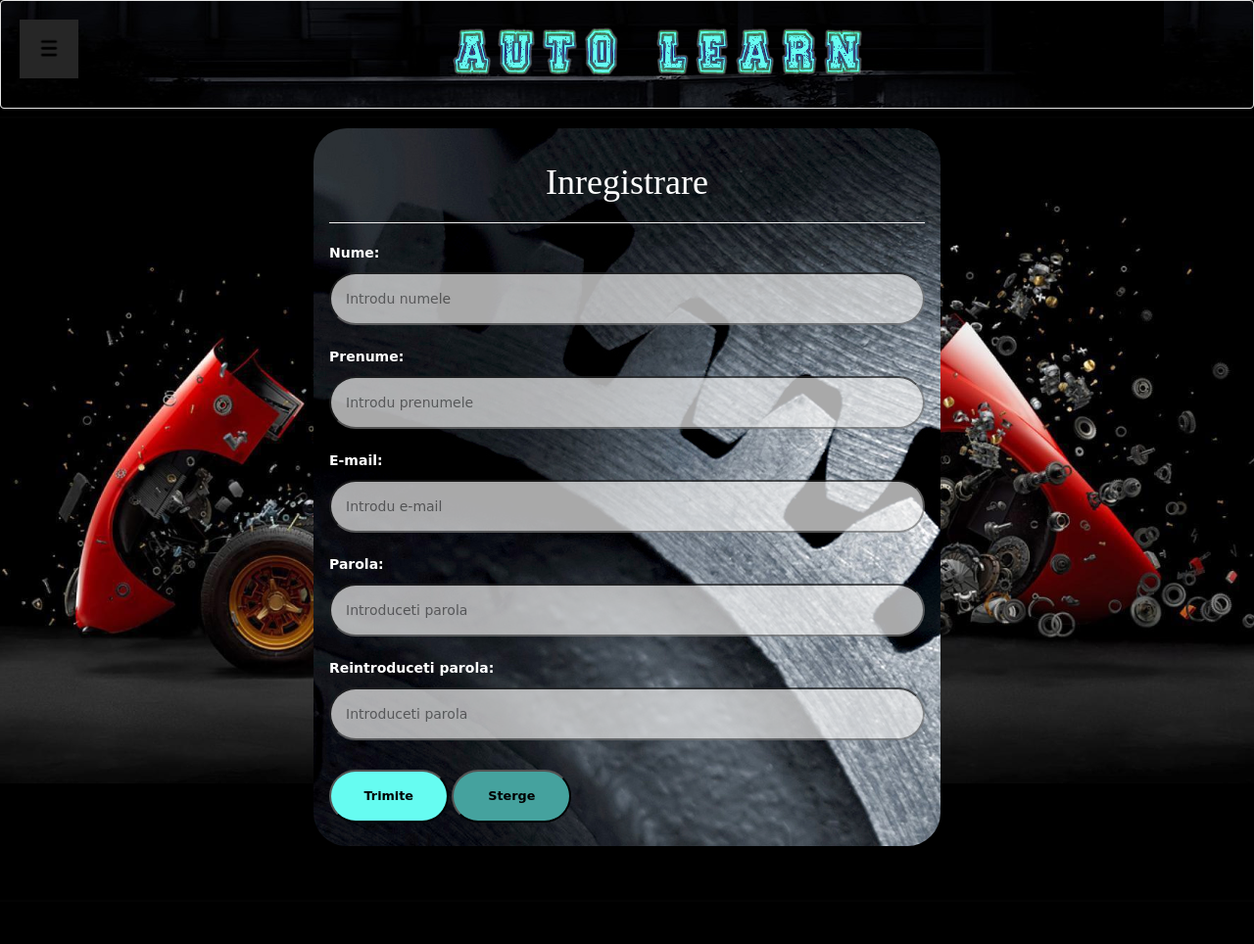
After one commit to NorbertSzogi/Licenta, a PHP site: page /php/signup.php in a window 1280 px wide. The commit adds this page. Shown: the whole page at 98% size. Run offline with PHP 8.4, Linux system fonts and the light colour scheme.

Commit message:
Some front end

```diff
--- /dev/null
+++ b/css/index.css
@@ -0,0 +1,98 @@
+
+html {
+
+}
+.center{
+    margin-left: auto;
+    margin-right: auto;
+}
+body{
+    overflow-x: hidden;
+    background: url("../images/background.jpg") no-repeat center center fixed;
+    -webkit-background-size: cover;
+    -moz-background-size: cover;
+    -o-background-size: cover;
+    background-size: cover;
+}
+
+.well{
+    background-image: url("../images/poza.jpg");
+    display: flex;
+}
+
+.menu{
+    position: relative;
+}
+
+.ani-menu{
+    visibility: hidden;
+    min-width: 120px;
+    left: 0;
+    opacity: 0;
+    position: absolute;
+    transform: translateY(-3em);
+    z-index: -1;
+    transition: all 0.3s ease 0s, visibility 0s linear 0.3s, z-index 0s linear 0.01s;
+}
+
+.menu:focus .ani-menu,
+.menu:focus-within .ani-menu,
+.menu:hover .ani-menu{
+    visibility: visible;
+    opacity: 1;
+    z-index: 1;
+    transform: translateY(0);
+    transition-delay: 0s, 0s, 0.3s;
+}
+
+.menu:hover{
+    visibility: visible;
+    opacity: 1;
+    z-index: 1;
+    transform: translateY(0);
+    transition-delay: 0s, 0s, 0s, 0.3s;
+}
+
+nav a{
+    color: #000;
+    display: block;
+    padding: 15px 15px;
+    text-decoration: none;
+    font-family: "Comic Sans MS";
+    font-weight: bold;
+    font-size: 17px;
+}
+
+.ani-menu a{
+    padding: 20px 20px;
+}
+
+.ani-menu a:hover{
+    background: #45a29e;
+}
+
+
+
+nav ul, nav ul li{
+    list-style: none;
+    padding: 0;
+    margin: 0;
+}
+
+nav > ul{
+    background: #262626;
+    text-align: center;
+}
+
+nav > ul > li{
+    display: inline-block;
+    border-left: 1px solid #000;
+}
+
+nav > ul > li:first-child{
+    border-left: none;
+}
+
+.ani-menu{
+    background: #66fcf1;
+}
--- /dev/null
+++ b/css/signup.css
@@ -0,0 +1,92 @@
+* {
+    box-sizing: border-box;
+}
+
+body{
+    background: url("../images/background.jpg") no-repeat center center fixed;
+    -webkit-background-size: cover;
+    -moz-background-size: cover;
+    -o-background-size: cover;
+    background-size: cover;
+}
+
+.container1{
+    width: 100%;
+    height: 100%;
+}
+
+.container {
+    width:50%;
+    height:100%;
+    padding: 16px;
+    background-image: url("../images/form_bg.jpg");
+    margin:auto;
+    border-radius:34px;
+}
+
+h1.a{
+    font-family: Algerian;
+    color: white;
+}
+
+label{
+    font-family: "Comic Sans MS";
+    color: white;
+}
+
+input[type=text], input[type=password]{
+    width: 100%;
+    padding: 15px;
+    margin: 5px 0 22px 0;
+    display: inline-block;
+    border-radius:34px;
+    background: #f1f1f1;
+    opacity: 70%;
+    font-family: "Comic Sans MS";
+}
+
+input[type=text]:focus, input[type=password]:focus {
+    background-color: #c5c6c7;
+    outline: none;
+}
+
+button.submit, button.reset {
+    color: black;
+    padding: 16px;
+    margin: 8px 0;
+    border-radius:34px;
+    cursor: pointer;
+    width: 20%;
+    font-family: "Comic Sans MS";
+    font-weight: bold;
+    font-size: 1vw;
+}
+
+button.submit{
+    background-color: #66fcf1;
+}
+
+button.reset{
+    background-color: #45a29e;
+}
+
+button.reset:hover{
+    background-color: #1f2833;
+    transition: 0.3s;
+
+}
+
+button.submit:hover{
+    background-color: #45a29e;
+    transition: 0.3s;
+}
+
+button.submit:active{
+    background-color: #1f2833;
+    transition: 0.1s;
+}
+
+button.reset:active{
+    background-color: #0b0c10;
+    transition: 0.1s;
+}
--- /dev/null
+++ b/php/outHeader.php
@@ -0,0 +1,41 @@
+<!DOCTYPE html>
+<html>
+<head>
+
+    <meta charset="utf-8">
+ 	<meta name="viewport" content="width=device-width, initial-scale=1">
+    <link rel="stylesheet" type="text/css" href="../css/index.css">
+    <link rel="stylesheet" type="text/css" href="https://maxcdn.bootstrapcdn.com/bootstrap/3.3.7/css/bootstrap.min.css">
+
+
+</head>
+
+<style>
+    body{
+        background: white;
+    }
+</style>
+
+<body>
+<div class="row">
+    <div class="col-sm-12">
+        <div class="well">
+            <div>
+                <nav>
+                    <ul>
+                        <li class="menu"><a href="#"><img style="width: 30px;" src="/Licenta/images/menu.png"/></a>
+                            <ul class="ani-menu">
+                                <li><a href="#login.php">Log in</a></li>
+                                <li><a href="/Licenta/php/signup.php">Sign up</a></li>
+                                <li><a href="#">About</a></li>
+                            </ul>
+                        </li>
+                    </ul>
+                </nav>
+            </div>
+            <div class="center">
+                <a href="/Licenta/index.php"><img class="center" src="/Licenta/images/titlu.png"/></a>
+            </div>
+        </div>
+    </div>
+</div>
--- /dev/null
+++ b/php/signup.php
@@ -0,0 +1,76 @@
+<?php
+    include("outHeader.php");
+?>
+
+<link rel="stylesheet" type="text/css" href="/Licenta/css/signup.css">
+<form name="form1" action="#programari.php" method="post">
+    <div class="container1">
+        <div class="container">
+            <h1 align="center" class="a">Inregistrare</h1>
+            <hr>
+
+            <label for="nume"><b>Nume:</b></label>
+            <input type="text" placeholder="Introdu numele" name="nume"  id="nume" required>
+
+            <label for="prenume"><b>Prenume:</b></label>
+            <input type="text" placeholder="Introdu prenumele" name="prenume" id="prenume" required >
+
+            <label for="e-mail"><b>E-mail:</b></label>
+            <input type="text" placeholder="Introdu e-mail" name="email" required>
+
+            <label for="pass"><b>Parola:</b></label>
+            <input type="password" placeholder="Introduceti parola" name="password" required>
+
+            <label for="pass2"><b>Reintroduceti parola:</b></label>
+            <input type="password" placeholder="Introduceti parola" name="password2" required>
+
+            <button class="submit" type="submit" onclick="return validari(document.form1.email)">Trimite</button>
+
+            <button class="reset" type="reset">Sterge</button>
+
+        </div>
+    </div>
+</form>
+
+<br>
+<br>
+<br>
+<br>
+<br>
+</body>
+<script>
+
+    function validari(inputText)
+    {
+        var mailformat = /^[a-zA-Z0-9.!#$%&'*+/=?^_`{|}~-]+@[a-zA-Z0-9-]+(?:\.[a-zA-Z0-9-]+)*$/;
+        var pass1 = document.form1.password.value;
+        var pass2 = document.form1.password2.value;
+
+        if(inputText.value.match(mailformat) && pass1.toString() == pass2.toString())
+        {
+            document.form1.email.focus();
+            return true;
+        }
+        else
+        {
+            if(!inputText.value.match(mailformat))
+            {
+                alert("Ati introdus o adresa de e-mail gresita!");
+                document.form1.email.focus();
+            }
+
+            if(pass1.toString() != pass2.toString())
+            {
+                alert("Parolele nu corespund!");
+                document.form1.password.focus();
+            }
+
+            return false;
+        }
+
+
+    }
+
+</script>
+
+</html>
```
Also changed, not shown: index.php (+13 -6 lines), php/connection.php (added, +13 -0 lines), php/login.php (added, +9 -0 lines), images/background.jpg (added), images/download.jpg (added), images/form_bg.jpg (added), images/menu.png (added), images/poza.jpg (added), images/titlu.png (added).
